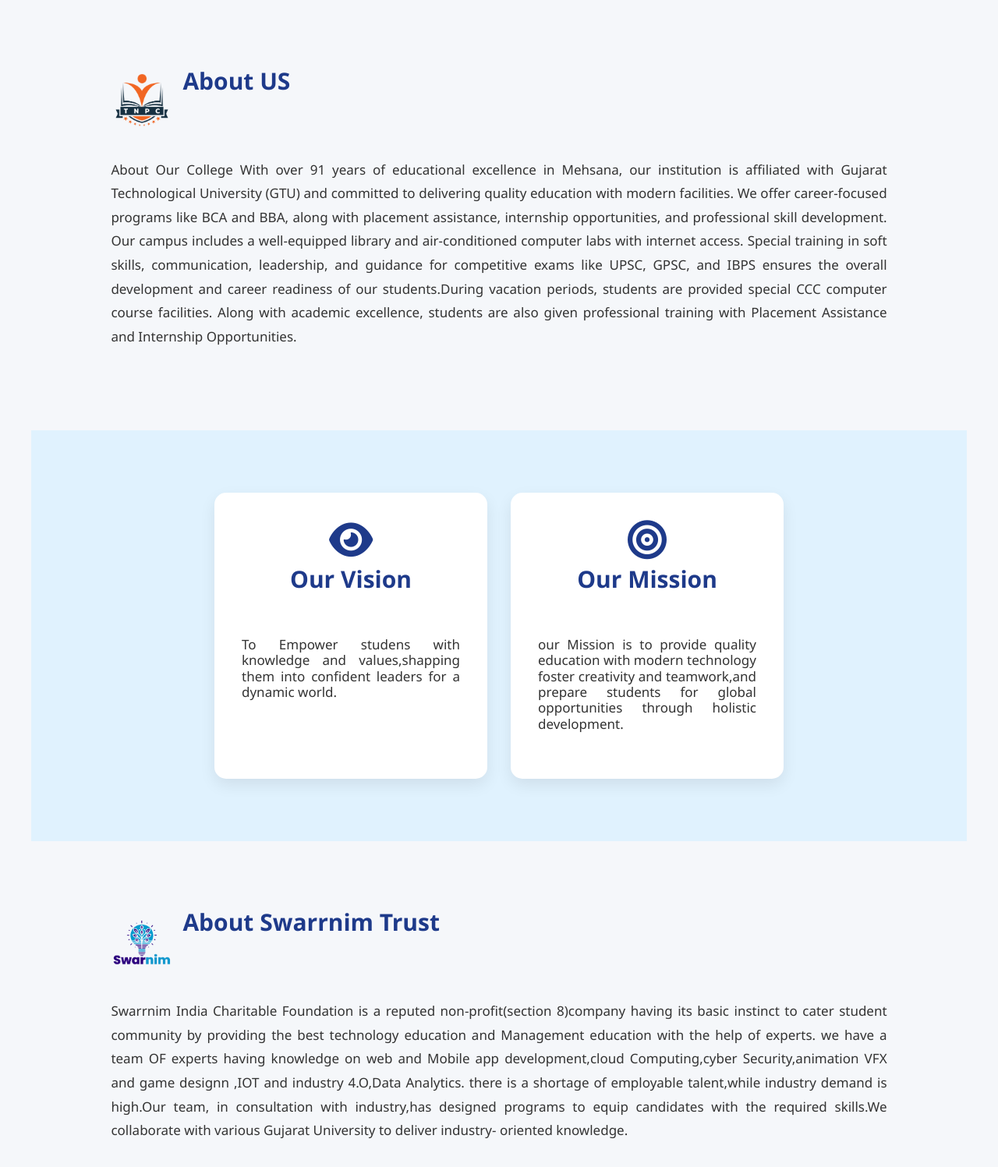
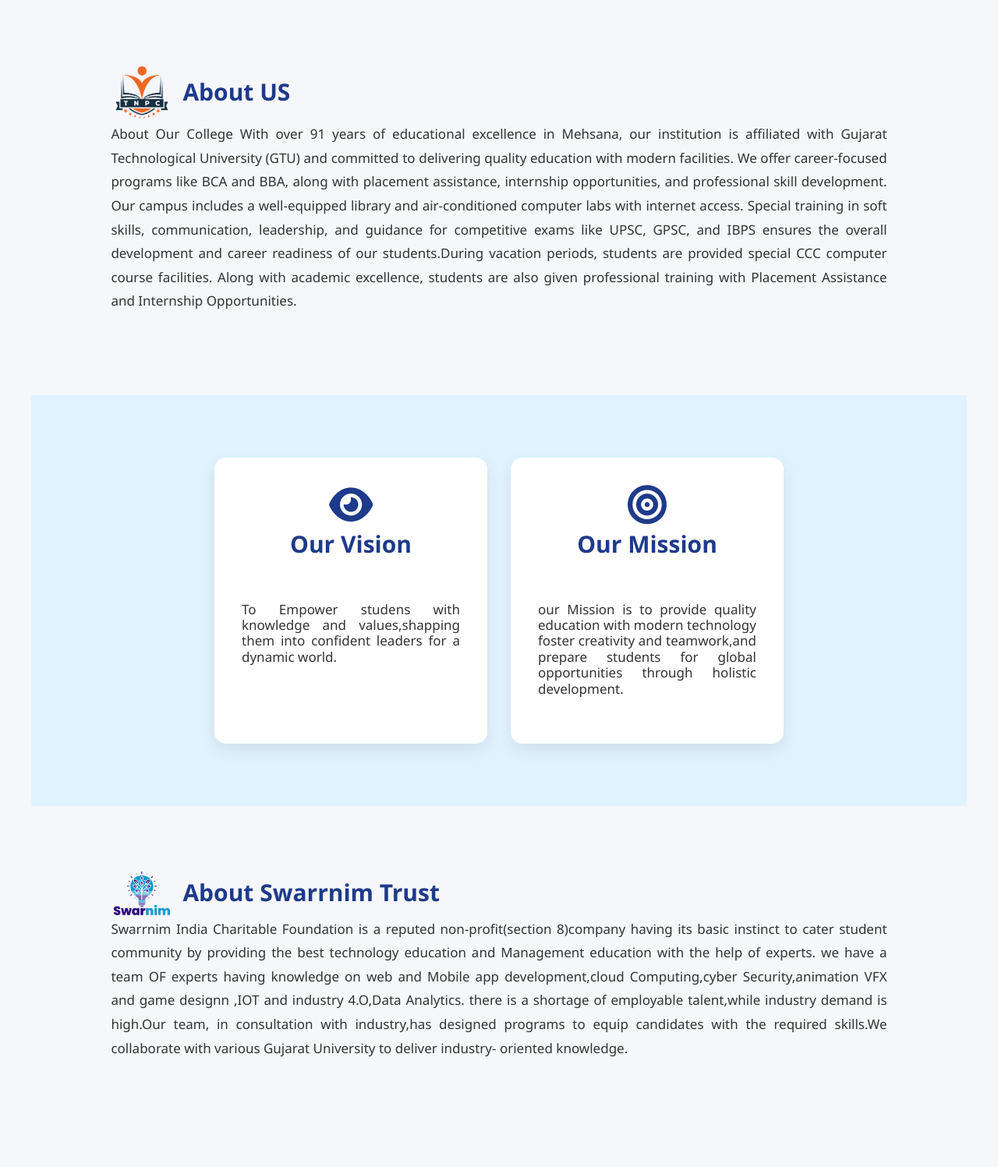
Before and after one commit to gamijinal/TNPC-, a PHP site: page /PHP/about.php in a window 1280 px wide. Shown: the part 198-1695 px from the top of the page at 78% size. Run offline with PHP 8.4, Linux system fonts and the light colour scheme.

Commit message:
Updated Swarnim logo alignment CSS

```diff
--- a/CSS/aboutcss.css
+++ b/CSS/aboutcss.css
@@ -194,13 +194,16 @@ footer{
     display:flex;
     align-items:center;
     gap:12px;
-    margin-bottom:25px;
+    margin:0;
+
+
 }
 
 .about-logo,
 .swarnim-logo{
     width:80px;   /* 👈 yaha size control hota hai */
     height:auto;
+    display: block;   /* inline spacing remove */
 
 }
 .vm-icon i{
@@ -209,3 +212,6 @@ footer{
         text-align:center;     /* 👈 icon center karega */
 
 }
+.about-heading h2,.swarnim-heading h2{
+    margin: 0;   /* 👈 default top margin hata do */
+}
```
